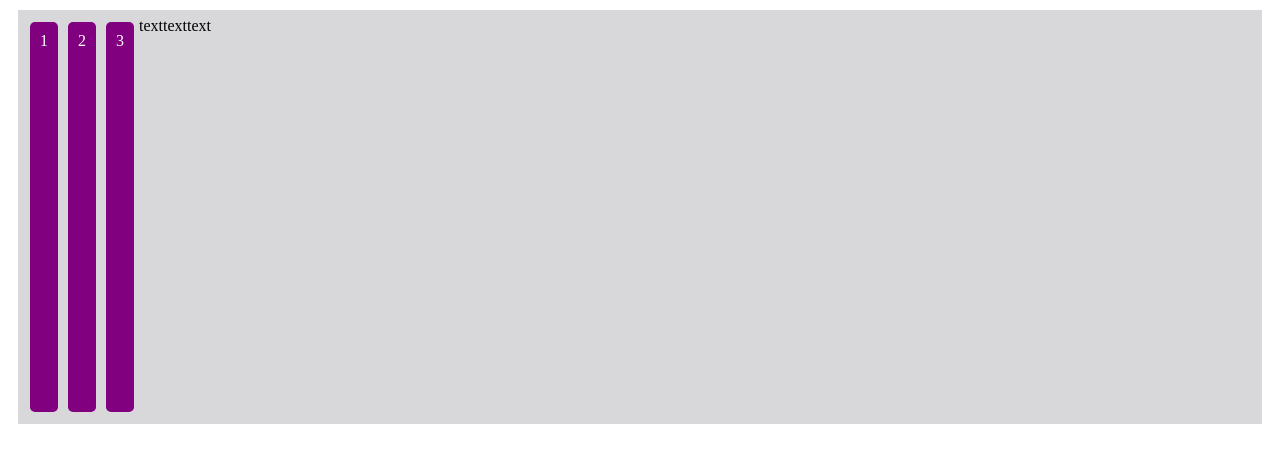
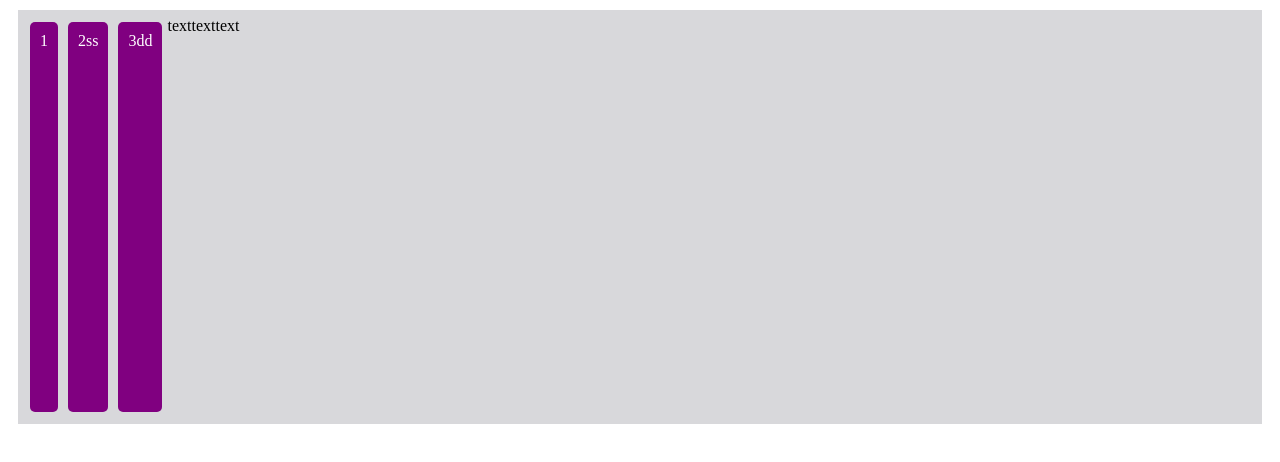
Before and after one commit to CodingNewbie0128/gitpractive2, a plain HTML site: page flex.html in a window 1280 px wide. Drawn offline with Linux system fonts and the light colour scheme.

Commit message:
flex.html변경

```diff
--- a/flex.html
+++ b/flex.html
@@ -20,16 +20,16 @@
     margin: 5px;
     padding: 10px;
     border-radius: 5px;
-    text-align: center;
-  }
-
+    text-align: center;asdasd
+  }asdasd
+asdasd
   </style>
 </head>
 <body>
   <div class="container">
     <div class="box">1</div>
-    <div class="box">2</div>
-    <div class="box">3</div>
+    <div class="box">2ss</div>
+    <div class="box">3dd</div>
     <span>text</span>
     <span>text</span>
     <span>text</span>
```
